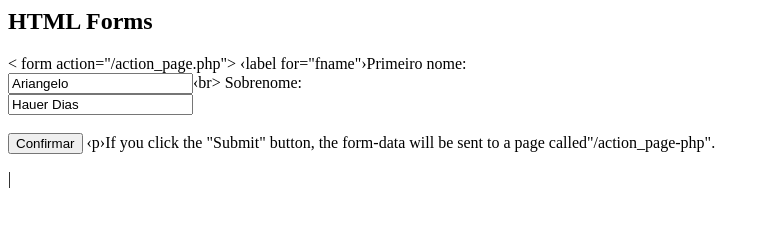
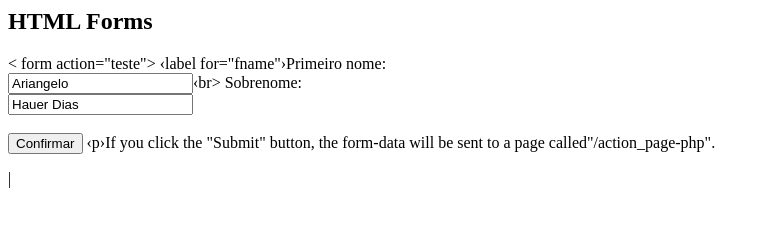
Before and after one commit to Jayme20244/aula-tanlento-techk.github.io, a plain HTML site: page index.html in a window 1280 px wide. Shown: the whole page, without its empty margins (0-770 px from the left). Drawn offline with Linux system fonts and the light colour scheme.

Commit message:
Update index.html

```diff
--- a/index.html
+++ b/index.html
@@ -4,7 +4,7 @@
 
   <h2>HTML Forms</h2>
 
-  < form action="/action_page.php">
+  < form action="teste">
      ‹label for="fname"›Primeiro nome:</label><br>
      <input type="text" id="fname" name="fname" value="Ariangelo">‹br>
      <label for="lname">Sobrenome: </label><br>
```
